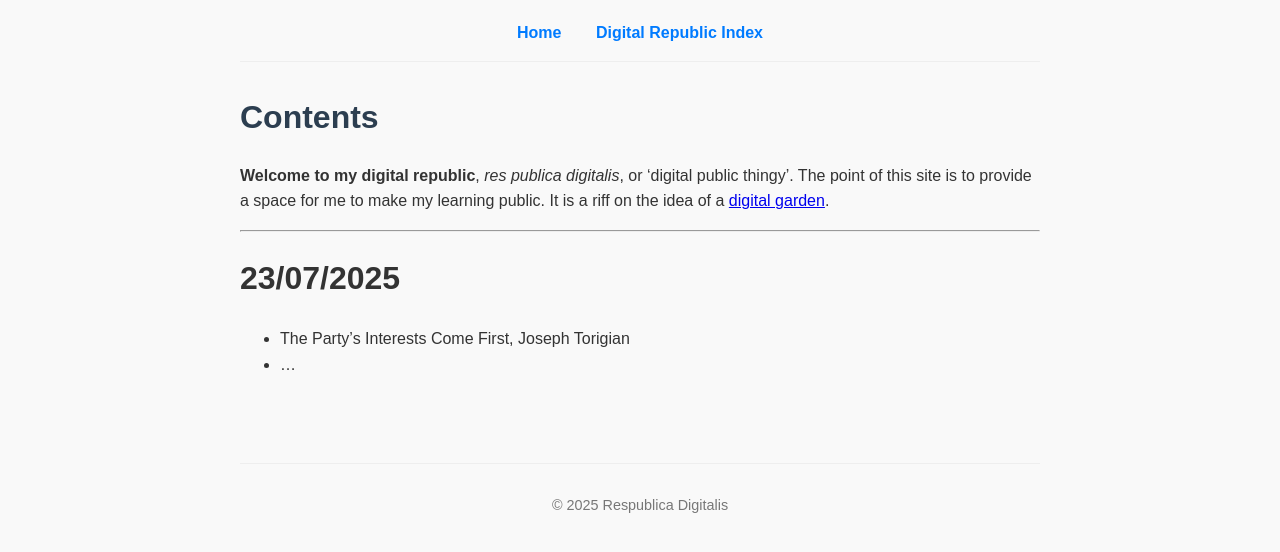
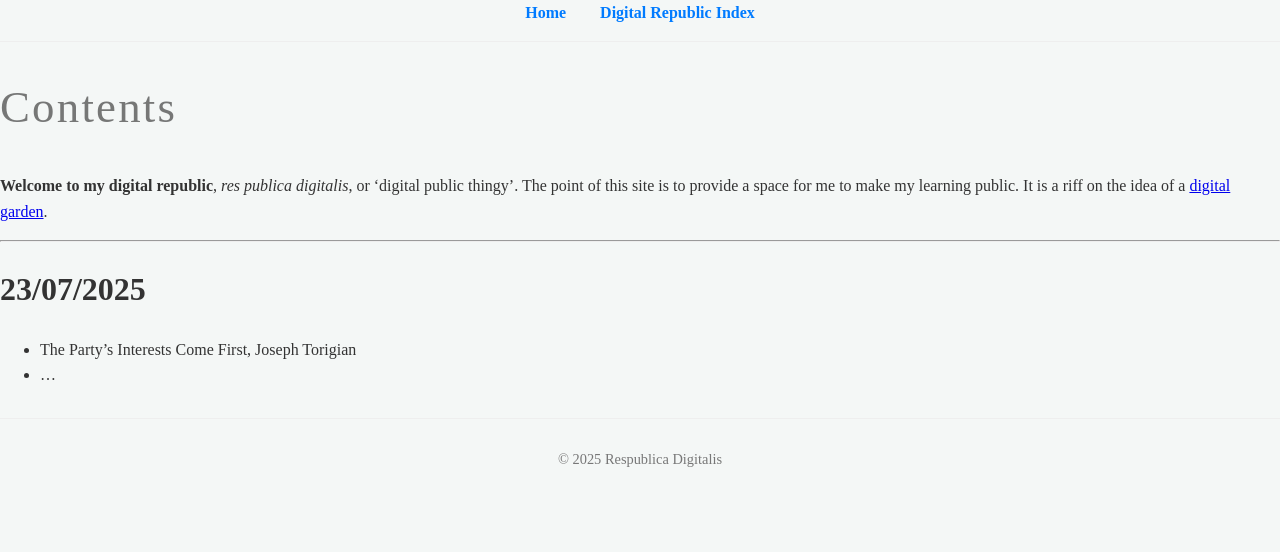
Before and after one commit to theocapocci/respublicadigitalis.uk-V1, an Astro site: page /contents in a window 1280 px wide. Built offline with nearby package versions, Linux system fonts and the light colour scheme; Astro itself is replaced by a stand-in of ours; a web font is replaced by a local one.

Commit message:
Commit new fonts

```diff
--- a/src/layouts/RepublicLayout.astro
+++ b/src/layouts/RepublicLayout.astro
@@ -2,25 +2,19 @@
 // src/layouts/RepublicLayout.astro
 // This is a basic layout for your digital republic notes.
 // You can customize it with your site's header, footer, styling, etc.
+import '../styles/global.css'; // Import the global CSS file directly
 const { frontmatter } = Astro.props;
+// Ensure frontmatter exists before trying to access its properties
+const title = frontmatter?.title || 'Untitled Note';
 ---
 <!DOCTYPE html>
 <html lang="en">
 <head>
     <meta charset="UTF-8">
     <meta name="viewport" content="width=device-width, initial-scale=1.0">
-    <title>{frontmatter.title} | Respublica Digitalis</title>
+    <title>{title} | Respublica Digitalis</title>
     <style>
-        /* Basic styling for readability */
-        body {
-            font-family: sans-serif;
-            line-height: 1.6;
-            margin: 0 auto;
-            max-width: 800px;
-            padding: 20px;
-            background-color: #f9f9f9;
-            color: #333;
-        }
+        /* Local styles for RepublicLayout.astro, overriding global where necessary */
         header {
             border-bottom: 1px solid #eee;
             padding-bottom: 15px;
@@ -32,16 +26,27 @@ const { frontmatter } = Astro.props;
             text-decoration: none;
             color: #007bff;
             font-weight: bold;
+            /* font-family is inherited from body (Cormorant Garamond) */
         }
         nav a:hover {
             text-decoration: underline;
         }
-        h1 {
-            color: #2c3e50;
-            margin-bottom: 20px;
+        h1, h2, h3, h4, h5, h6 {
+            font-family: 'Cormorant Garamond', serif; /* Headings use Cormorant Garamond */
+            font-weight: 300; /* As per your original CSS for headings */
+            text-transform: none;
+            letter-spacing: 0.05em;
         }
-        main {
-            padding-bottom: 40px;
+        h1 { font-size: 2.8rem; opacity: 0.65; }
+        h2 { font-size: 2.2rem; opacity: 0.5; }
+        h3 { font-size: 1.8rem; opacity: 0.5; }
+        /* Apply Sorts Mill Goudy to main content paragraphs */
+        main p {
+            font-family: 'Sorts Mill Goudy', serif;
+            font-size: 26px; /* Your desired font size for content */
+            line-height: 1.9;
+            margin-bottom: 2em;
+            max-width: 60ch; /* Limit line length for readability */
         }
         footer {
             border-top: 1px solid #eee;
@@ -50,6 +55,7 @@ const { frontmatter } = Astro.props;
             text-align: center;
             color: #777;
             font-size: 0.9em;
+            /* font-family is inherited from body (Cormorant Garamond) */
         }
     </style>
 </head>
@@ -57,13 +63,13 @@ const { frontmatter } = Astro.props;
     <header>
         <nav>
             <a href="/">Home</a>
-            <a href="/notes/">Digital Republic Index</a> {/* Link to your notes index */}
+            <a href="/republic/">Digital Republic Index</a>
             <!-- Add other navigation links here -->
         </nav>
     </header>
 
     <main>
-        <h1>{frontmatter.title}</h1>
+        <h1>{title}</h1>
         <slot /> {/* This is where your individual note's content will be injected */}
     </main>
 
--- a/src/pages/index.astro
+++ b/src/pages/index.astro
@@ -1,6 +1,7 @@
 ---
 // src/pages/index.astro
 // This is your homepage.
+import '../styles/global.css'; // Import the global CSS file directly
 ---
 
 <!DOCTYPE html>
@@ -11,8 +12,7 @@
 		<meta name="viewport" content="width=device-width, initial-scale=1.0" />
 		<meta name="generator" content={Astro.generator} />
 		<title>Respublica Digitalis - Home</title>
-		{/* Link to your global CSS file */}
-		<link rel="stylesheet" href="/src/styles/global.css" />
+		{/* Removed: <link rel="stylesheet" href="/src/styles/global.css" /> */}
 		<style>
 			/* Local styles for index.astro, overriding global where necessary */
 			.main-content-container { /* New container for main content */
```
